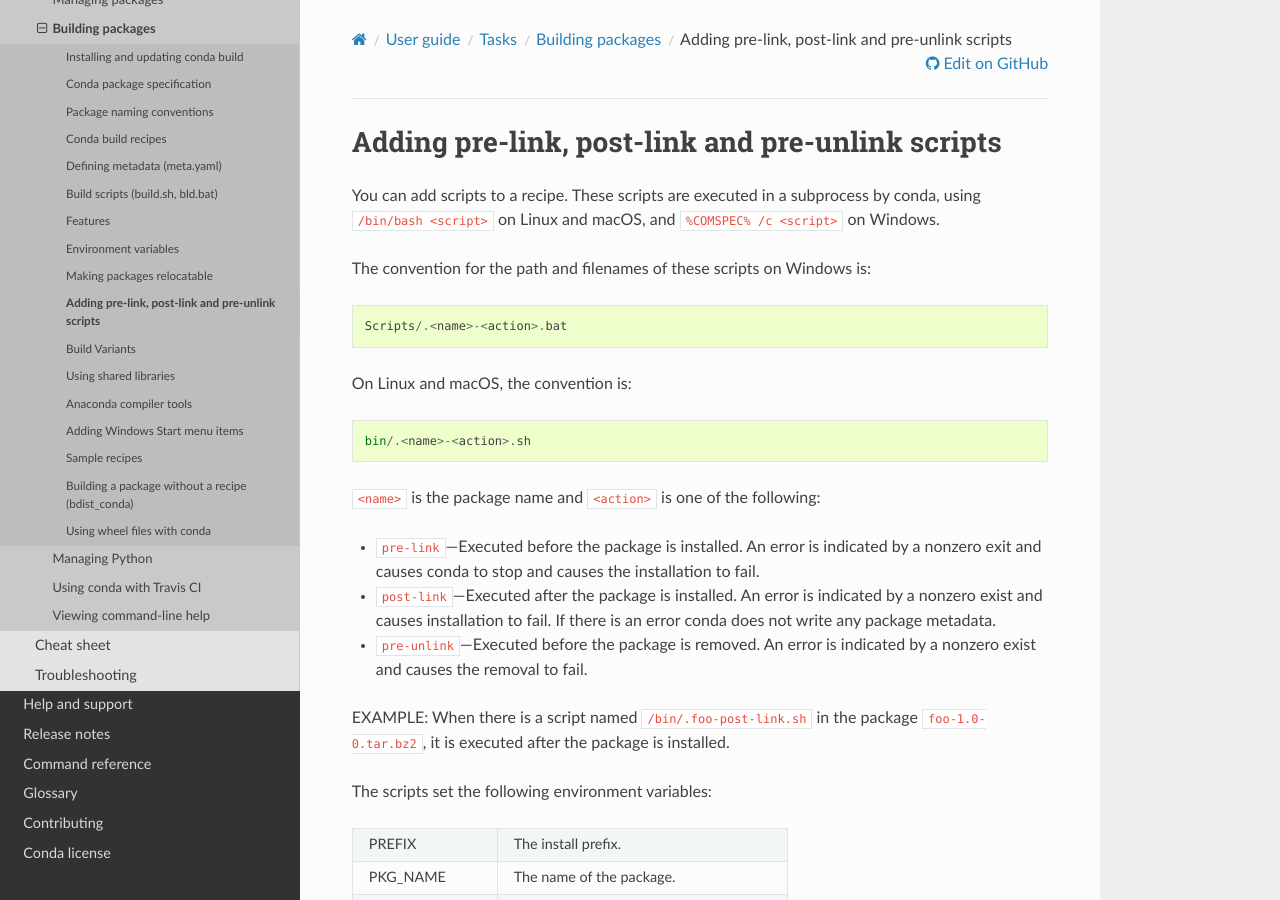
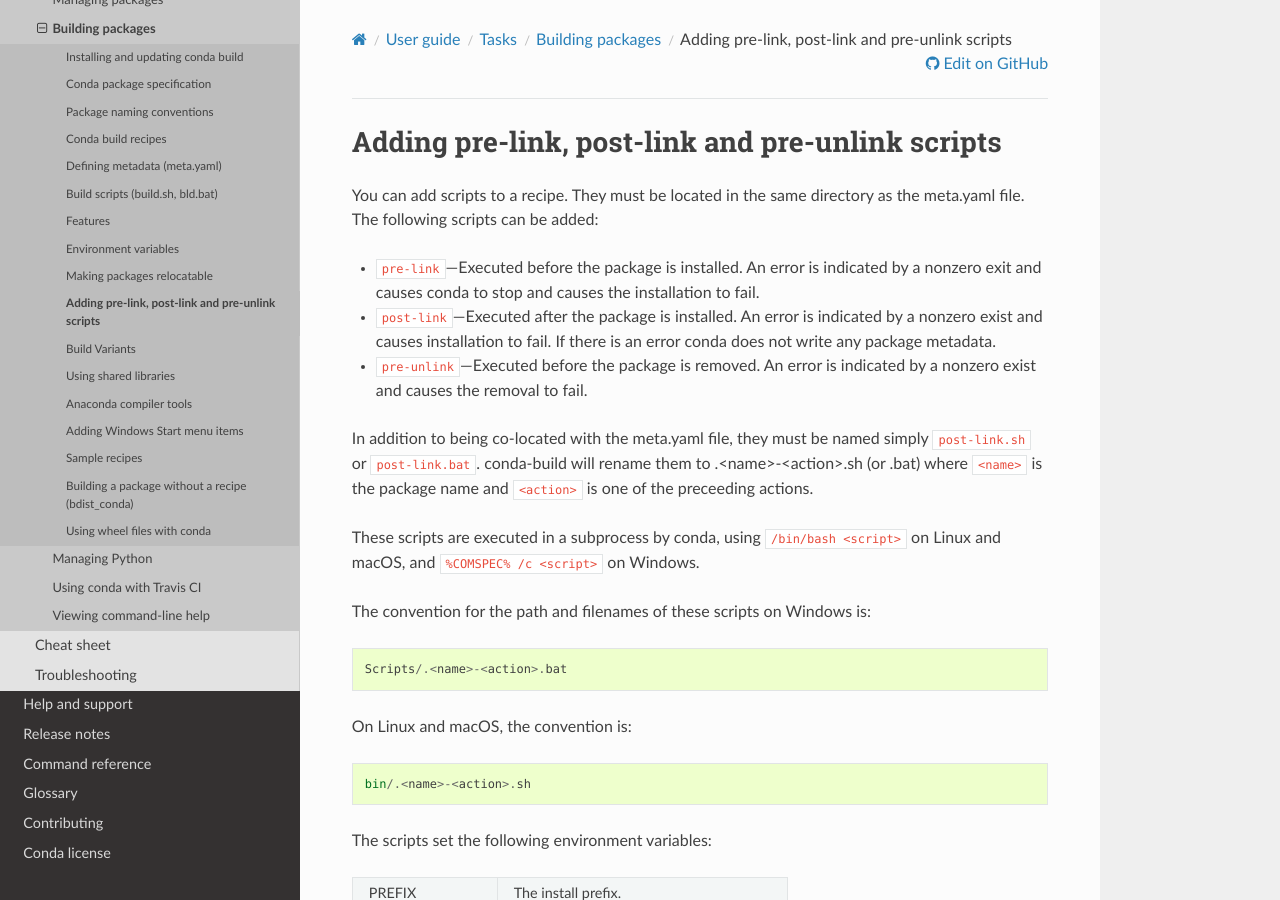
Before and after one commit to conda/conda-docs, a Sphinx documentation site: the page built from docs/source/user-guide/tasks/build-packages/link-scripts.rst, in a window 1280 px wide and 900 px high. Built offline with Sphinx 7.4.7 and the Read the Docs theme 2.0.0, drawn with Linux system fonts in a browser that asks for light colours.

Commit message:
Update link-scripts.rst to be more explicit
Detailed exactly where the scripts need to be located and how they should be named. This makes it much clearer how to implement them, as the documentation has been implying that they should be within the source passed to conda-build and named appropriately. The example was also removed because simply placing bin/.<name>-<action>.sh into the .tar.bz2 archive does not lead to it getting executed.

```diff
--- a/docs/source/user-guide/tasks/build-packages/link-scripts.rst
+++ b/docs/source/user-guide/tasks/build-packages/link-scripts.rst
@@ -4,7 +4,20 @@ Adding pre-link, post-link and pre-unlink scripts
 
 .. TODO: Add post-unlink
 
-You can add scripts to a recipe. These scripts are executed in a subprocess by
+You can add scripts to a recipe. They must be located in the same directory as the meta.yaml file. The following scripts can be added:
+
+* ``pre-link``---Executed before the package is installed. An error is
+  indicated by a nonzero exit and causes conda to stop and causes the
+  installation to fail.
+* ``post-link``---Executed after the package is installed. An error is
+  indicated by a nonzero exist and causes installation to fail. If there is an
+  error conda does not write any package metadata.
+* ``pre-unlink``---Executed before the package is removed. An error is
+  indicated by a nonzero exist and causes the removal to fail.
+
+In addition to being co-located with the meta.yaml file, they must be named simply ``post-link.sh`` or ``post-link.bat``. conda-build will rename them to .<name>-<action>.sh (or .bat) where ``<name>`` is the package name and ``<action>`` is one of the preceeding actions.
+
+These scripts are executed in a subprocess by
 conda, using ``/bin/bash <script>`` on Linux and macOS, and
 ``%COMSPEC% /c <script>`` on Windows.
 
@@ -15,20 +28,6 @@ The convention for the path and filenames of these scripts on Windows is::
 On Linux and macOS, the convention is::
 
   bin/.<name>-<action>.sh
-
-``<name>`` is the package name and ``<action>`` is one of the following:
-
-* ``pre-link``---Executed before the package is installed. An error is
-  indicated by a nonzero exit and causes conda to stop and causes the
-  installation to fail.
-* ``post-link``---Executed after the package is installed. An error is
-  indicated by a nonzero exist and causes installation to fail. If there is an
-  error conda does not write any package metadata.
-* ``pre-unlink``---Executed before the package is removed. An error is
-  indicated by a nonzero exist and causes the removal to fail.
-
-EXAMPLE: When there is a script named ``/bin/.foo-post-link.sh`` in the package
-``foo-1.0-0.tar.bz2``, it is executed after the package is installed.
 
 The scripts set the following environment variables:
 
```
